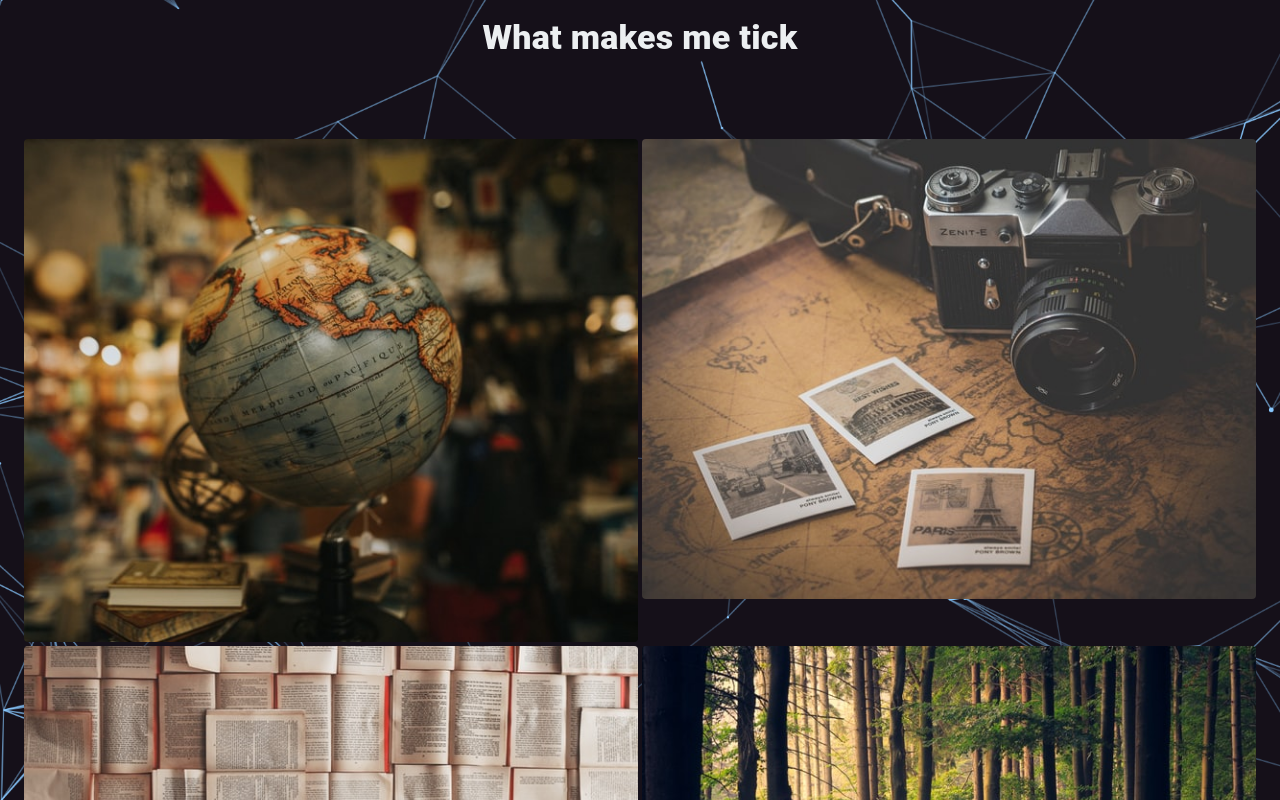
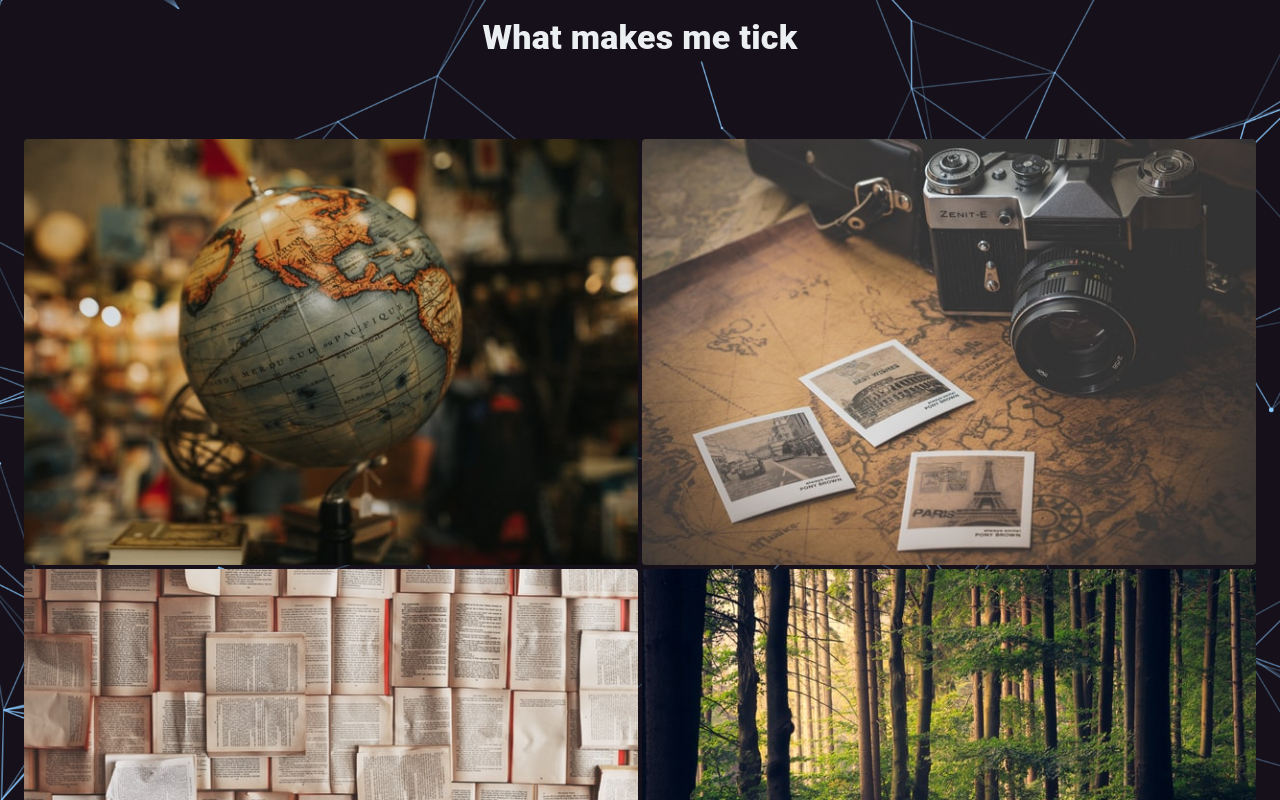
Before and after one commit to devkot/stelioskot.dev, a React (Create React App) app: page / in a window 1280 px wide. Shown: the part 2020-2820 px from the top of the page. Built offline with nearby package versions, Linux system fonts and the light colour scheme.

Commit message:
Set max height on tile images to keep them consistent

```diff
--- a/src/components/Interests.tsx
+++ b/src/components/Interests.tsx
@@ -47,9 +47,8 @@ const useStyles = makeStyles((theme: Theme) => ({
   },
   cardMedia: {
     display: "block",
-    backgroundSize: "cover",
-    backgroundRepeat: "no-repeat",
-    backgroundPosition: "center",
+    maxHeight: 426,
+    objectFit: "cover",
   },
   gridList: {
     // Promote the list into his own layer on Chrome. This cost memory but helps keeping high FPS.
```
